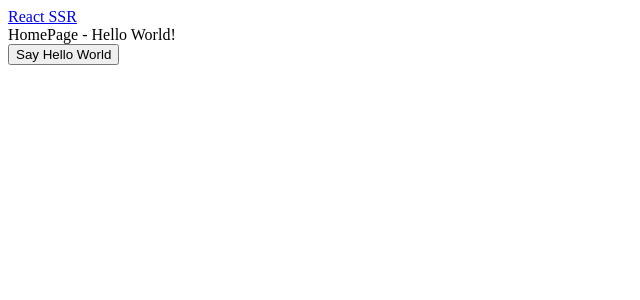
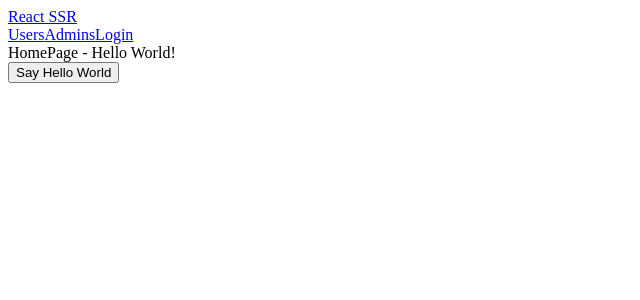
Before and after one commit to monello/udemy-react-ssr, a React app: page / in a window 1280 px wide. Shown: the top 300 px of the page, without its empty margins (0-640 px from the left). Built offline with nearby package versions, Linux system fonts and the light colour scheme; the HTML template or start-up script is replaced by a standard one.

Commit message:
auth: add the header navigation buttons

```diff
--- a/src/client/components/Header.js
+++ b/src/client/components/Header.js
@@ -4,9 +4,23 @@ import { connect } from 'react-redux';
 
 const Header = ({ auth }) => {
     console.log('My Auht status is: ', auth);
+
+    // We use normal anchor elements here because we want normal HTML link behaviour we are not navigating inside our app
+    // When we want to implement naviagtion within our app we use the Link component (see below)
+    const autButton = auth ? (
+        <a href="/api/logout">Logout</a>
+    ) : (
+        <a href="/api/auth/google">Login</a>
+    );
+
     return (
         <div>
             <Link to="/">React SSR</Link>
+            <div>
+                <Link to="/users">Users</Link>
+                <Link to="/admins">Admins</Link>
+                {autButton}
+            </div>
         </div>
     );
 };
```
